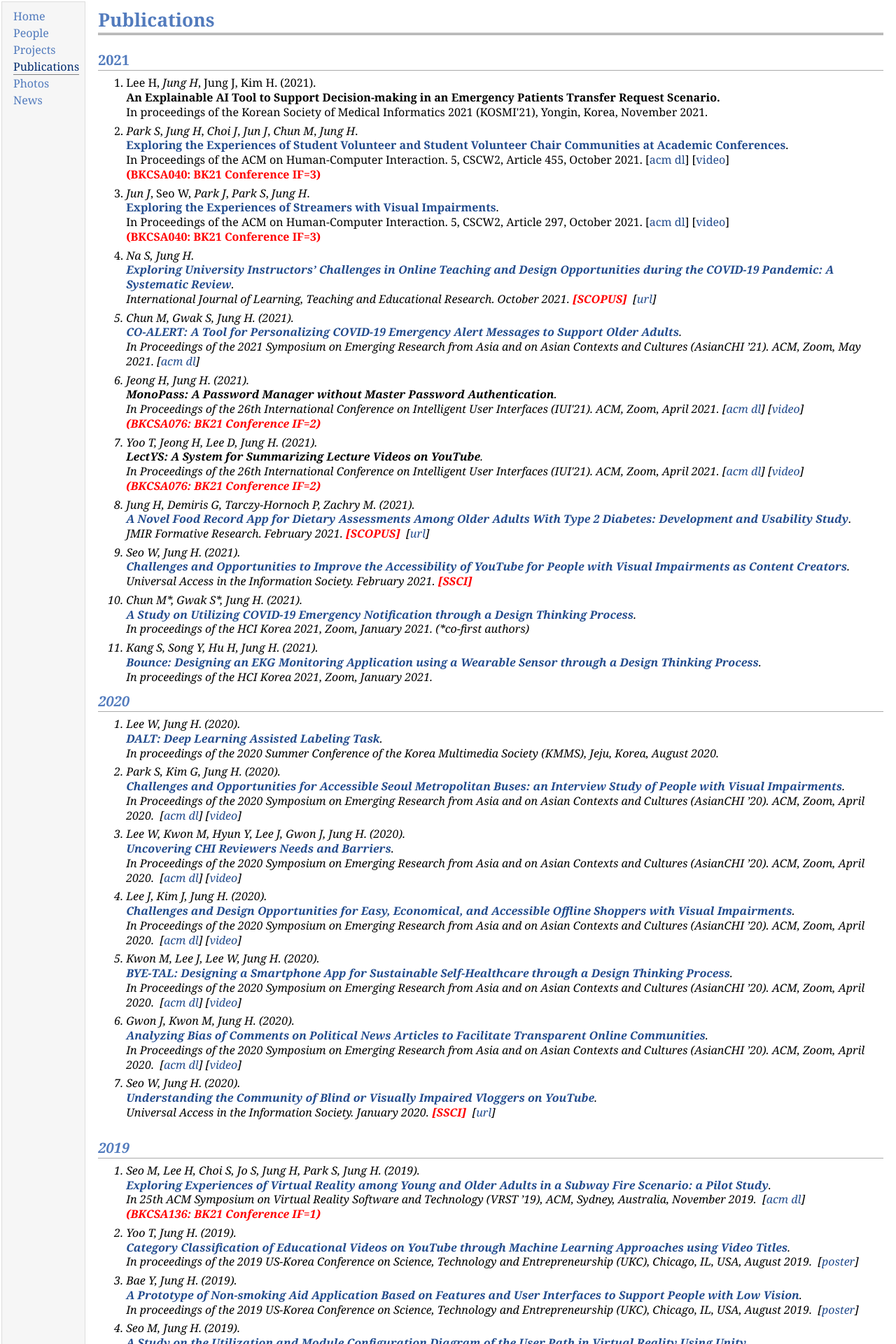
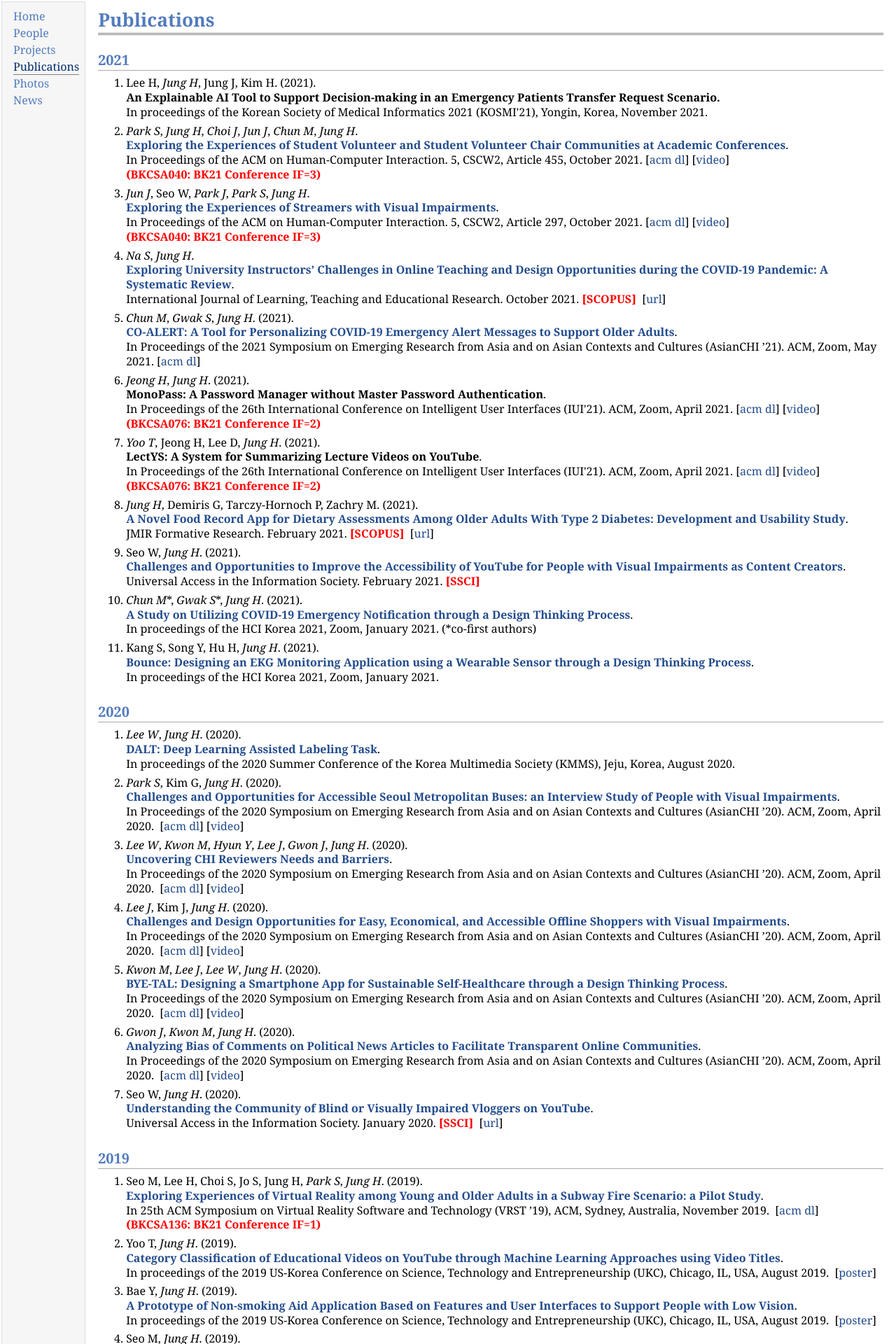
Before and after one commit to hcail/hcail-backup.github.io, a Jekyll site: the page pub/pub.html, which Jekyll copies as it is, in a window 1280 px wide. Shown: the top 1920 px of the page at 70% size. Built offline with Jekyll 4.4.1, drawn with Linux system fonts in a browser that asks for light colours.

Commit message:
minor updated

```diff
--- a/pub/pub.html
+++ b/pub/pub.html
@@ -54,7 +54,7 @@
 <br /><font color=red size=+0.5><b>(BKCSA040: BK21 Conference IF=3)</b></font>
 </p>
 </li>
-<li><p><i>Na S<i>, <i>Jung H</i>.
+<li><p><i>Na S</i>, <i>Jung H</i>.
 <br /><font size=+0.5>
 <a href="https://ijlter.org/index.php/ijlter/article/download/4193/pdf">
   <b>Exploring
```
Also changed, not shown: 1 other file.
